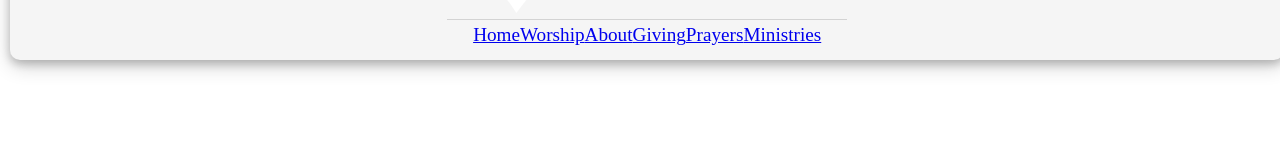
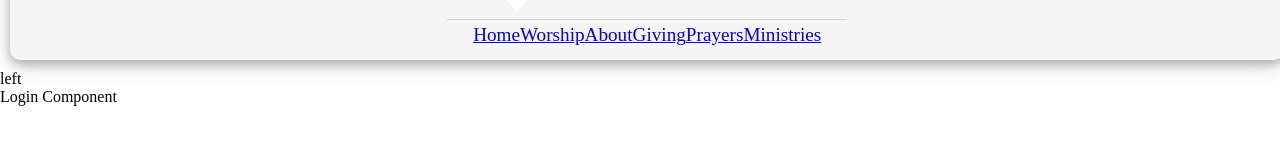
Before and after one commit to tlfinn1618/grace, a React (Create React App) app: page /auth in a window 1280 px wide. Shown: the part 153-300 px from the top of the page. Built offline with nearby package versions, Linux system fonts and the light colour scheme; a web font is replaced by a local one.

Commit message:
Added an error route and Auth route, and began work on the auth page and login component.

```diff
--- a/src/App.jsx
+++ b/src/App.jsx
@@ -2,13 +2,13 @@ import React from "react";
 import { BrowserRouter as Router, Routes, Route } from "react-router-dom";
 
 import Header from "./components/header/header";
-import NavigationComponent from "./components/navigation/navigation";
 import Giving from "./components/pages/giving";
 import About from "./components/pages/about";
 import Home from "./components/pages/home";
 import Ministries from "./components/pages/ministries";
 import Prayers from "./components/pages/prayers";
 import Worship from "./components/pages/worship";
+import Auth from "./components/pages/auth";
 import "./styles/main.scss";
 
 function App() {
@@ -44,6 +44,21 @@ function App() {
               path="/ministries"
               element={<Ministries />}
             />
+
+            <Route
+              path="auth"
+              element={<Auth />}
+            />
+
+            <Route
+              path="*"
+              element={
+                <div className="error-route">
+                  <h1>Oops!</h1>
+                  <p>That page you requested does not exist.</p>
+                </div>
+              }
+            />
           </Routes>
         </div>
       </Router>
--- /dev/null
+++ b/src/components/auth/login.js
@@ -0,0 +1,9 @@
+import React, { Component } from "react";
+
+class Login extends Component {
+  render() {
+    return <div>Login Component</div>;
+  }
+}
+
+export default Login;
--- /dev/null
+++ b/src/components/pages/auth.js
@@ -0,0 +1,18 @@
+import React, { Component } from "react";
+
+import Login from "../auth/login";
+
+class Auth extends Component {
+  render() {
+    return (
+      <div className="auth-wrapper">
+        <div className="auth-wrapper-left">left</div>
+        <div className="auth-wrapper-right">
+          <Login />
+        </div>
+      </div>
+    );
+  }
+}
+
+export default Auth;
--- /dev/null
+++ b/src/styles/error.scss
@@ -0,0 +1,5 @@
+.error-route {
+  display: grid;
+  justify-content: center;
+  align-items: center;
+}
--- a/src/styles/main.scss
+++ b/src/styles/main.scss
@@ -4,3 +4,4 @@
 @import "header.scss";
 @import "logo.scss";
 @import "navigation.scss";
+@import "error.scss";
```
